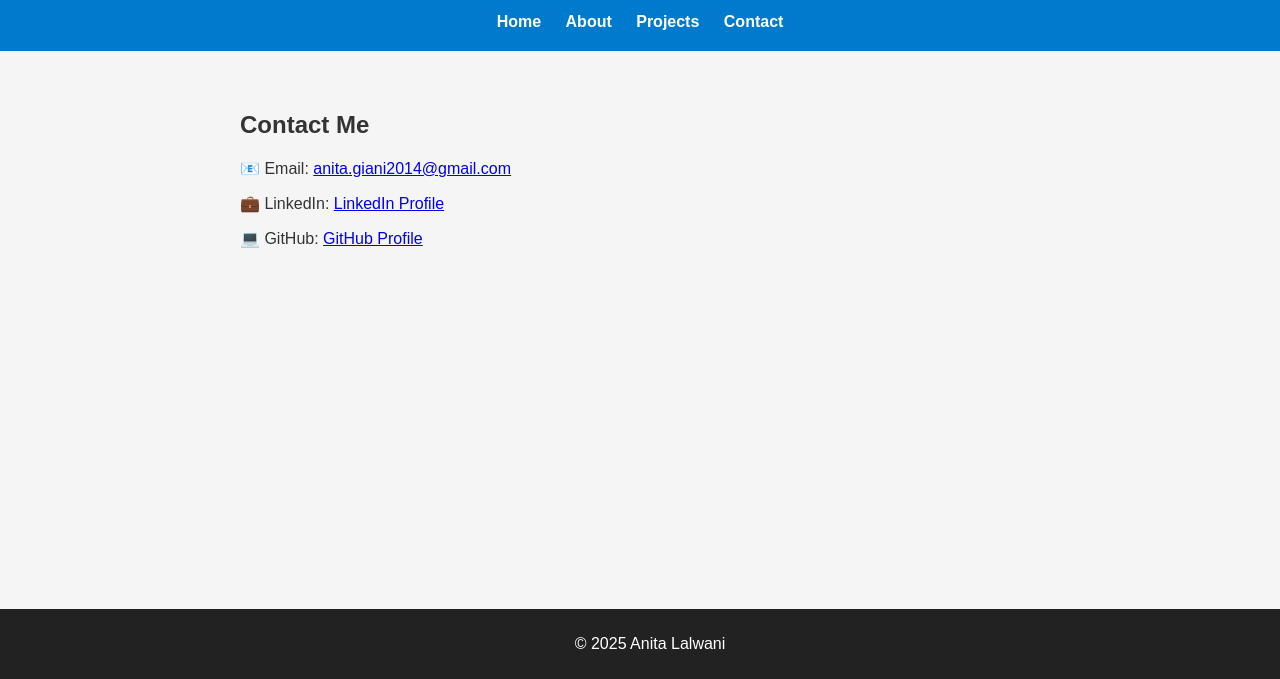
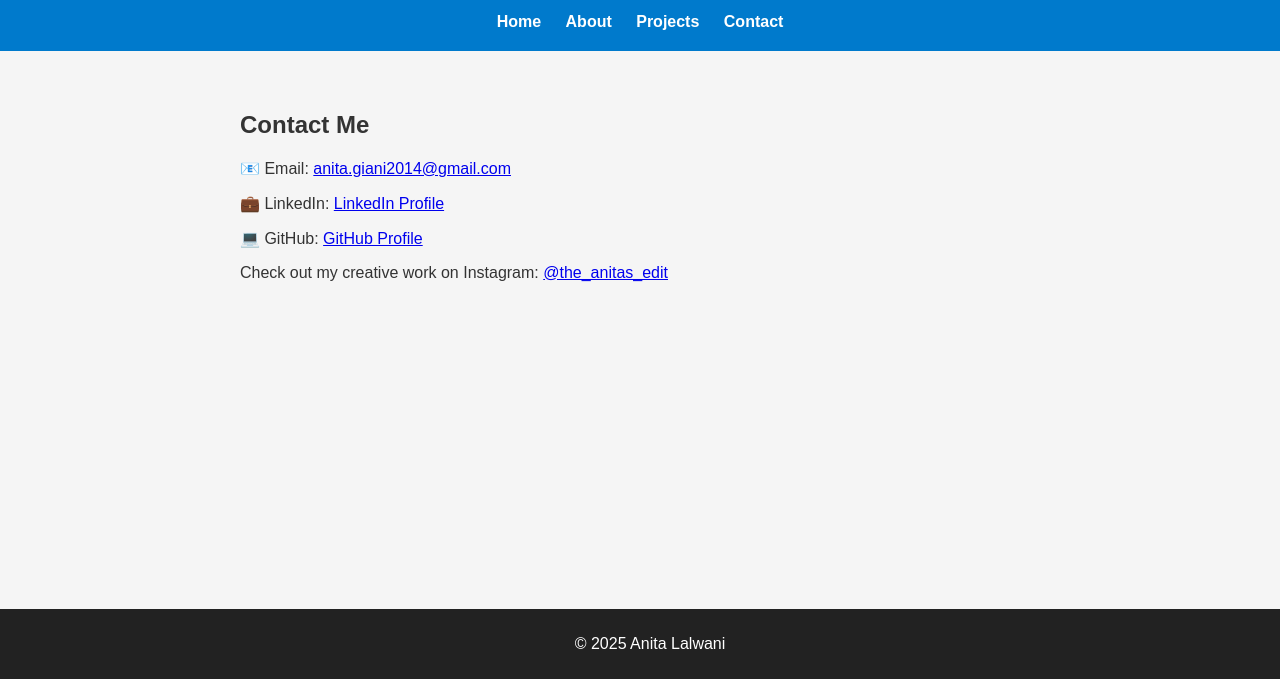
Before and after one commit to AnitaGiani/portfolio, a plain HTML site: page contact.html in a window 1280 px wide. Shown: the part 121-800 px from the top of the page. Drawn offline with Linux system fonts and the light colour scheme.

Commit message:
Added Instagram link and updated contact page

```diff
--- a/contact.html
+++ b/contact.html
@@ -20,6 +20,8 @@
   <p>📧 Email: <a href="mailto:anita.giani2014@gmail.com">anita.giani2014@gmail.com</a></p>
   <p>💼 LinkedIn: <a href="https://www.linkedin.com/in/anita-lalwani-80a23b244/">LinkedIn Profile</a></p>
   <p>💻 GitHub: <a href="https://github.com/AnitaGiani">GitHub Profile</a></p>
+  <p>Check out my creative work on Instagram: <a href="https://www.instagram.com/the_anitas_edit" target="_blank">@the_anitas_edit</a></p>
+
   </main>
 
 
```
